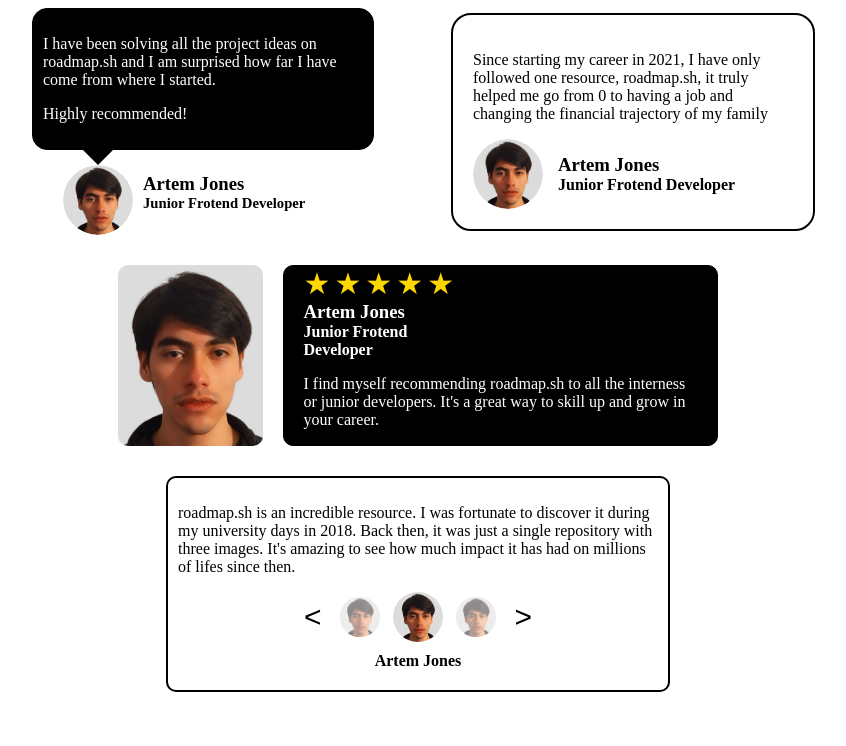
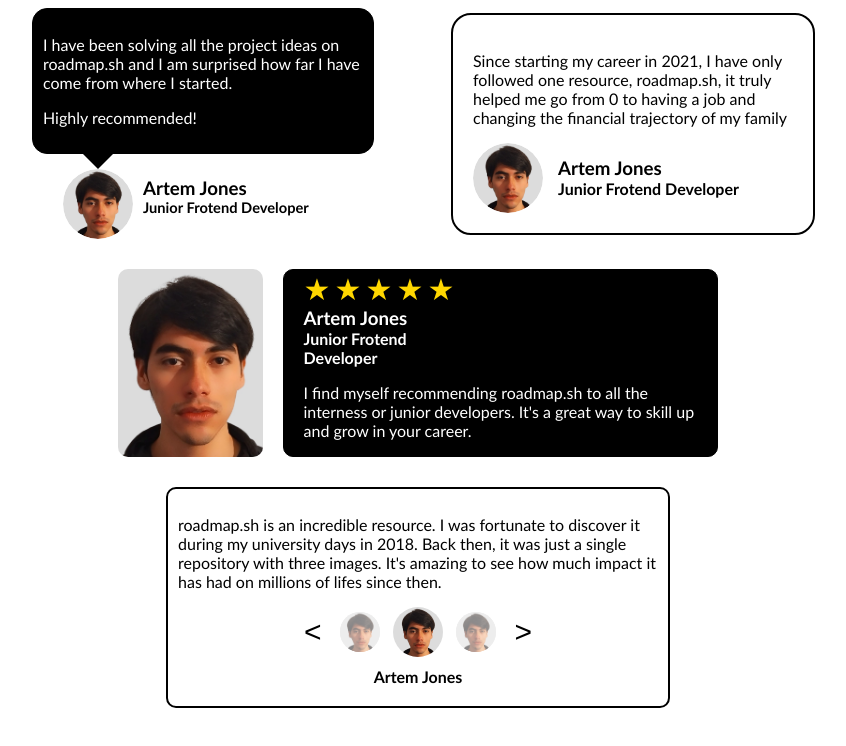
Before and after one commit to 07krW5Hnr5ghy/testimonial-cards, a plain HTML site: page index.html in a window 1280 px wide. Shown: the whole page, without its empty margins (190-1036 px from the left). Drawn offline with Linux system fonts and the light colour scheme.

Commit message:
feature(main): set font family and create readme

```diff
--- a/css/index.css
+++ b/css/index.css
@@ -1,3 +1,6 @@
+html{
+    font-family:'Trebuchet MS', 'Lucida Sans Unicode', 'Lucida Grande', 'Lucida Sans', Arial, sans-serif;
+}
 .cards-container{
     display:flex;
     flex-direction: column;
```
Also changed, not shown: 1 other file.
